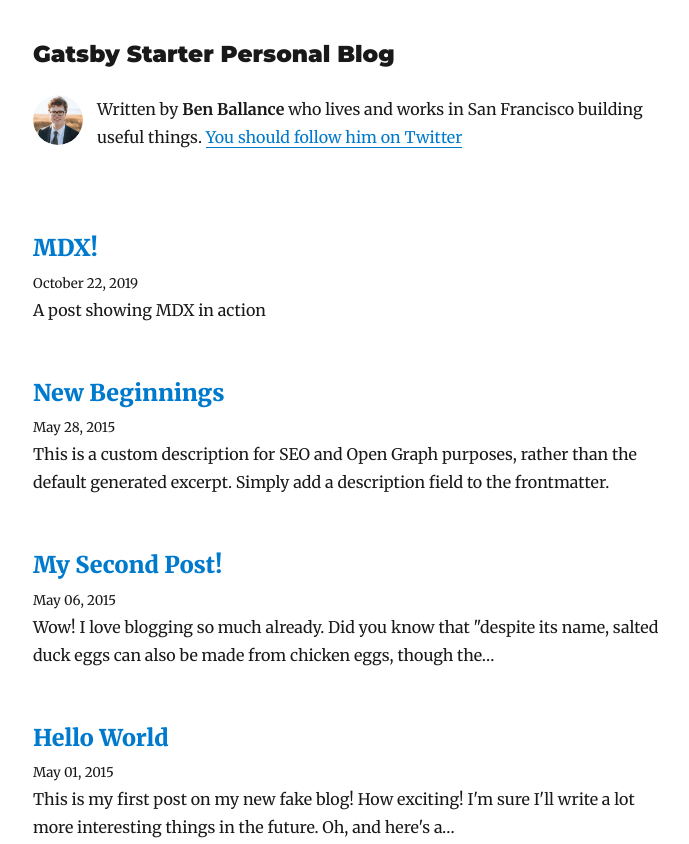
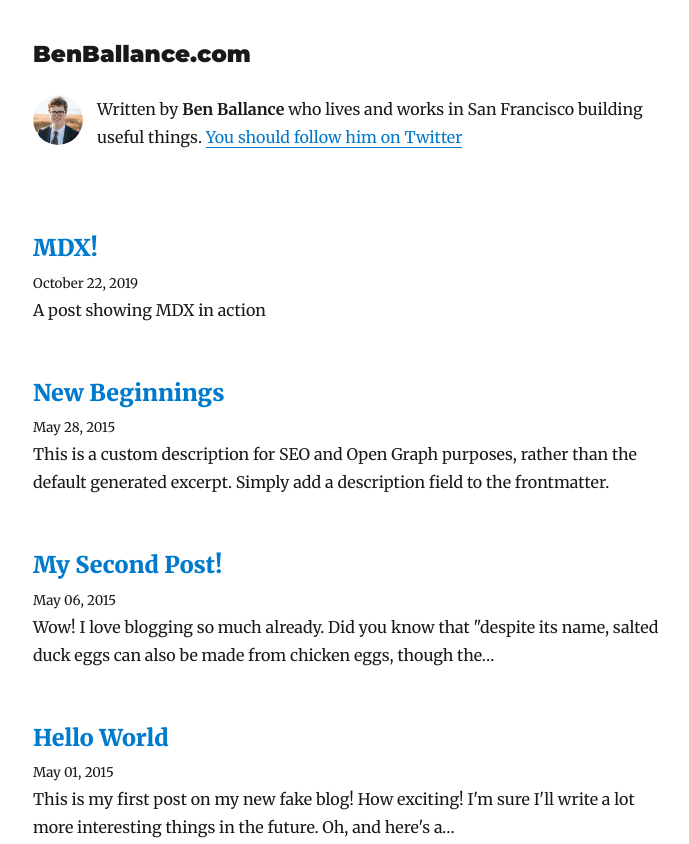
Before and after one commit to knickabokkaglory/benballance_com, a Gatsby site: page /blog in a window 1280 px wide. Shown: the top 844 px of the page, without its empty margins (292-981 px from the left). Built offline with nearby package versions, Linux system fonts and the light colour scheme; Gatsby itself is replaced by a stand-in of ours; some packages are replaced by stand-ins of ours.

Commit message:
initial commit

```diff
--- a/gatsby-config.js
+++ b/gatsby-config.js
@@ -1,10 +1,10 @@
 module.exports = {
   siteMetadata: {
     // edit below
-    title: `Gatsby Starter Personal Blog`,
+    title: `BenBallance.com`,
     author: `Ben Ballance`,
     description: `A starter personal blog with styled components, dark mode, and Netlify CMS.`,
-    siteUrl: `https://gatsby-starter-blog-demo.netlify.com/`,
+    siteUrl: `https://www.benballance.com/`,
     social: {
       twitter: `kylemathews`,
     },
--- a/src/pages/blog.js
+++ b/src/pages/blog.js
@@ -15,7 +15,7 @@ class Blog extends React.Component {
 
     return (
       <Layout location={this.props.location} title={siteTitle}>
-        <SEO title="All posts" />
+        <SEO title="All Blog Posts | BenBallance.com" />
         <Bio />
         <div style={{ margin: "20px 0 40px" }}>
           {posts.map(({ node }) => {
```
